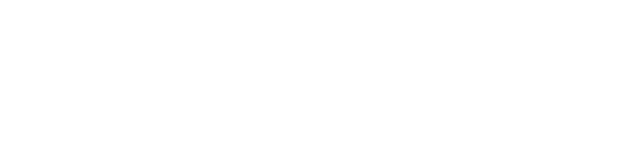
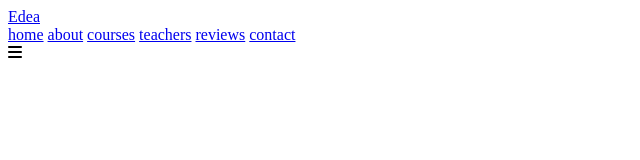
Before and after one commit to SpaceJamHD/SCHOOL, a plain HTML site: page index.html in a window 1280 px wide. Shown: the whole page, without its empty margins (0-640 px from the left). Drawn offline with Linux system fonts and the light colour scheme.

Commit message:
create header-nav

```diff
--- a/index.html
+++ b/index.html
@@ -12,6 +12,22 @@
     <link rel="stylesheet" href="./style.css" />
   </head>
   <body>
+    <header class="header">
+      <section class="flex">
+        <a href="#home" class="logo">Edea</a>
+
+        <nav class="navbar">
+          <a href="#home">home</a>
+          <a href="#about">about</a>
+          <a href="#courses">courses</a>
+          <a href="#teachers">teachers</a>
+          <a href="#reviews">reviews</a>
+          <a href="#contact">contact</a>
+        </nav>
+
+        <div id="menu-btn" class="fas fa-bars"></div>
+      </section>
+    </header>
     <script src="./main.js"></script>
   </body>
 </html>
```
